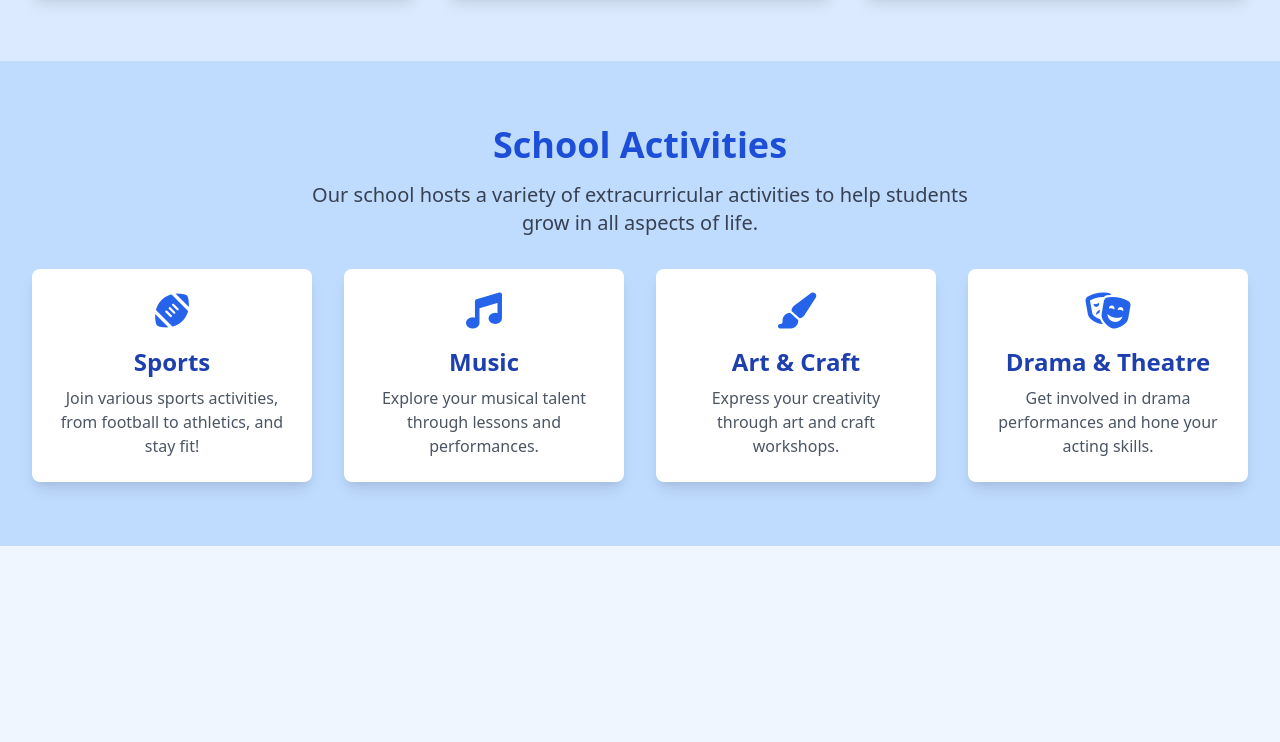
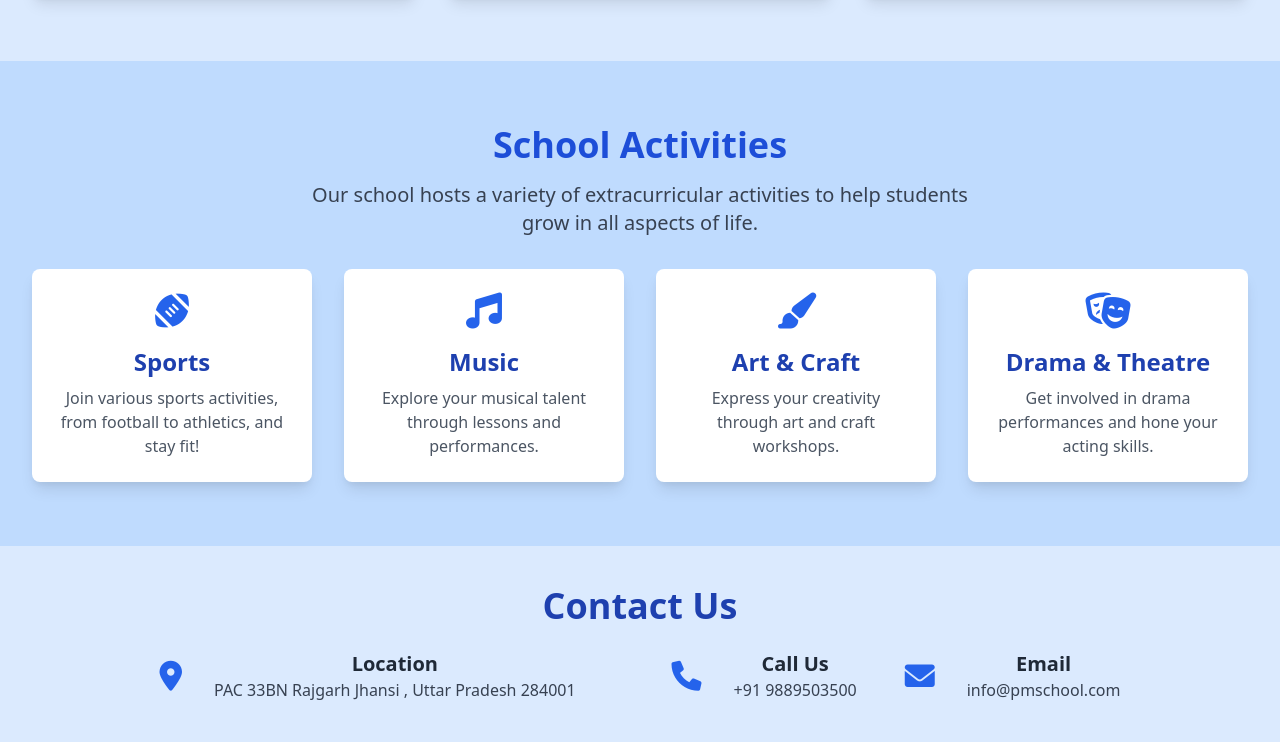
Before and after one commit to arjun-shrma/PMS-web, a plain HTML site: page index.html in a window 1280 px wide. Shown: the part 1185-1927 px from the top of the page. Before the commit the page ends 1731 px from the top, so only its background shows below. Drawn offline with nearby package versions, Linux system fonts and the light colour scheme.

Commit message:
add contact us section

```diff
--- a/index.html
+++ b/index.html
@@ -169,3 +169,37 @@
 </body>
 
 </html>
+<!-- Contact Us Section -->
+<section class="bg-blue-100 py-10 px-6 text-center">
+    <h2 class="text-4xl font-semibold text-blue-800 mb-6">Contact Us</h2>
+    <div class="flex flex-col md:flex-row justify-center items-center space-y-6 md:space-y-0 md:space-x-12">
+
+        <!-- Location -->
+        <div class="flex items-center space-x-4">
+            <i class="fas fa-map-marker-alt text-blue-600 text-3xl"></i>
+            <div>
+                <h3 class="text-xl font-semibold">Location</h3>
+                <p class="text-gray-700">PAC 33BN Rajgarh Jhansi , Uttar Pradesh 284001</p>
+            </div>
+        </div>
+
+        <!-- Phone -->
+        <div class="flex items-center space-x-4">
+            <i class="fas fa-phone text-blue-600 text-3xl"></i>
+            <div>
+                <h3 class="text-xl font-semibold">Call Us</h3>
+                <p class="text-gray-700">+91 9889503500</p>
+            </div>
+        </div>
+
+        <!-- Email -->
+        <div class="flex items-center space-x-4">
+            <i class="fas fa-envelope text-blue-600 text-3xl"></i>
+            <div>
+                <h3 class="text-xl font-semibold">Email</h3>
+                <p class="text-gray-700">info@pmschool.com</p>
+            </div>
+        </div>
+
+    </div>
+</section>
```
